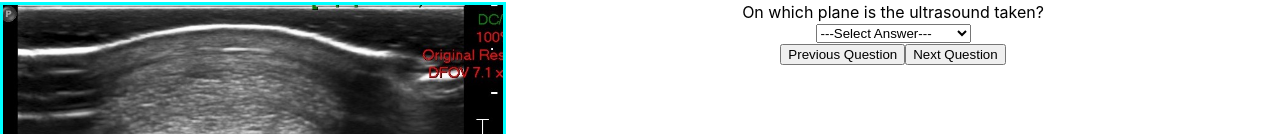
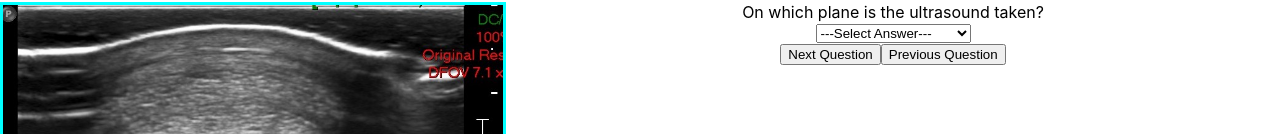
Before and after one commit to ruppatel115/UI-app, a React (Create React App) app: page / in a window 1280 px wide. Shown: the part 308-442 px from the top of the page. Built offline with nearby package versions, Linux system fonts and the light colour scheme.

Commit message:
got buttons to render questions, small errors

```diff
--- a/src/main/js/QuestionModel.jsx
+++ b/src/main/js/QuestionModel.jsx
@@ -1,6 +1,9 @@
 import {Container, Row, Col} from "react-bootstrap";
 import {useState } from 'react';
-import { planeQuestion, structureQuestion } from "../../test/resources/ExampleQuestions";
+import { questionList } from "../../test/resources/ExampleQuestions";
+
+
+
 
 export const Question = props => {
     //creates a variable that will persist across function calls, but is private to this object
@@ -8,8 +11,9 @@ export const Question = props => {
 
     // a function to handle change events from the dropdown
     function handleAnswerChange(e){
-        if (e.target.value === props.questionModel.correctAnswer){
+        if (e.target.value === currQuestion.correctAnswer){
             setFeedbackText("Correct");
+
         }
         else if (e.target.key === null){
             setFeedbackText(null);
@@ -20,7 +24,13 @@ export const Question = props => {
     }
 
 
-    function handleClick(e){
+
+
+
+    var i =0;
+    const [currQuestion, setQuestion] = useState(questionList[0]);
+
+    function handleNextQuestionOnClick(e){
         //if at index 0; previous button can't be pressed
         //if at last value in list; next button can't be pressed
         //if answer == incorrect next button disabled
@@ -28,6 +38,39 @@ export const Question = props => {
         //can go to previous if not at index 0
 
 
+            if (feedbackText === "Correct"){
+
+                setQuestion(questionList[i+=1]);
+
+            }
+
+            else if (feedbackText === null){
+                setQuestion(questionList[i])
+            }
+
+            else {
+                setQuestion(questionList[i])
+
+            }
+
+    }
+
+    function handlePrevQuestionOnClick(e){
+
+            if (feedbackText === "Correct"){
+
+                setQuestion(questionList[i-=1]);
+
+            }
+
+            else if (feedbackText === null){
+                setQuestion(questionList[i])
+            }
+
+            else {
+                setQuestion(questionList[i])
+
+            }
 
     }
 
@@ -38,14 +81,11 @@ export const Question = props => {
 
 
 
+    //this could be done with a for loop doing an accumulator, if you prefer
 
-    //this could be done with a for loop doing an accumulator, if you prefer
-    const optionComponents = props.questionModel.possibleAnswers.map(possAnswerStr => (<option key={possAnswerStr}>{possAnswerStr}</option>));
+    //using currQuestion while component running, it works but doesn't without
 
-    //list of question models to iterate through each object based on the index
-    const questionModelList= []
-
-    questionModelList.push({planeQuestion,structureQuestion})
+    var optionComponents = currQuestion.possibleAnswers.map(possAnswerStr => (<option key={possAnswerStr}>{possAnswerStr}</option>));
 
 
 
@@ -58,13 +98,25 @@ export const Question = props => {
 
 
 
-    //cannot index json object in modelList to display questiontext questionModelList[0].questionText
+
+
+
+
+
+
+    //tried to use button disabling logic for prev ques : didnt work disabled= {currQuestion.questionText=questionList[0].questionText}>
+
     return (
 
         <Container>
 
 
-            <div>{questionModelList[0].planeQuestion.questionText}</div>
+        <div>{currQuestion.questionText}</div>
+
+
+
+
+
             <select onChange={handleAnswerChange} defaultValue="---Select Answer---">
                 <option key="---Select Answer---" disabled={true}>---Select Answer---</option>
                 {optionComponents}
@@ -73,9 +125,10 @@ export const Question = props => {
             <div> {feedbackText}</div>
 
 
-            <button>Previous Question</button>
+            <button onClick={handleNextQuestionOnClick}> Next Question</button>
 
-            <button>Next Question</button>
+            <button onClick={handlePrevQuestionOnClick}> Previous Question</button>
+
 
 
 
--- a/src/test/js/QuestionDemo.js
+++ b/src/test/js/QuestionDemo.js
@@ -1,6 +1,6 @@
 import React from 'react';
 
-import {planeQuestion, structureQuestion} from "../resources/ExampleQuestions"
+import {questionList} from "../resources/ExampleQuestions"
 import {Question} from "../../main/js/QuestionModel"
 import Images from "../../main/js/Images";
 
@@ -16,7 +16,7 @@ export const QuestionDemo = props => {
 
         <Images/>
 
-        <Question questionModel={planeQuestion} />
+        <Question questionModel={questionList} />
 
 
         </div>
--- a/src/test/resources/ExampleQuestions.js
+++ b/src/test/resources/ExampleQuestions.js
@@ -17,3 +17,16 @@ export const structureQuestion = {
     "imageUrl" : ("./images/3CTransverse.jpg"),
     "followupQuestions" : [ ]
 };
+
+export const distalQuestion = {
+    "id" : "619-attachment1-structure1-./images/3CTransverse.jpg",
+    "type" : "attachment",
+    "questionText" : "What is this structure’s distal attachment?",
+    "correctAnswer" : "both proximal and middle phalanxes",
+    "possibleAnswers" : [ "Proximal phalanx (P1)", "Middle phalanx (P2)", "Distal phalanx (P3)", "Proximal sesamoid bones", "Both proximal and middle phalanxes", "Deep digital flexor tendon" ],
+    "imageUrl" : "./images/3CTransverse.jpg",
+    "followupQuestions" : [ ]
+  }
+
+
+export const questionList =  [planeQuestion, structureQuestion, distalQuestion];
```
